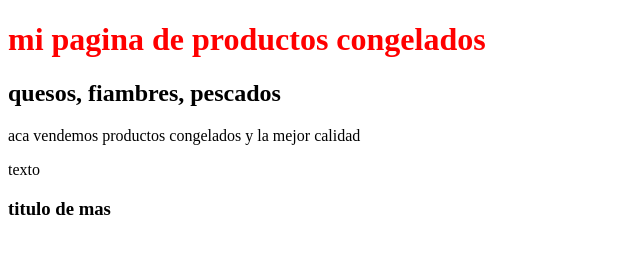
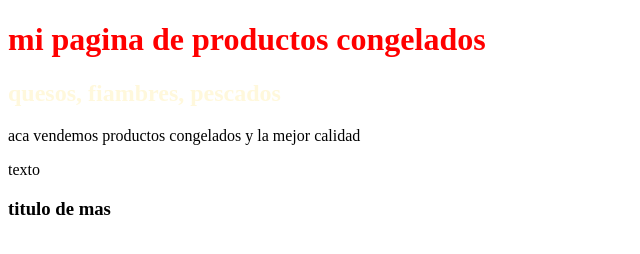
Before and after one commit to juansgro/reponuevo, a website: page index.html in a window 1280 px wide. Shown: the whole page, without its empty margins (0-640 px from the left). Drawn offline with Linux system fonts and the light colour scheme.

Commit message:
se modifico css y se creo una rama

```diff
--- a/css/style.css
+++ b/css/style.css
@@ -3,5 +3,6 @@ h1 {
   h1 p {
     column-rule: yellow; }
 
-p {
-  column-rule: red; }
+h2{
+  color: cornsilk;
+}
```
